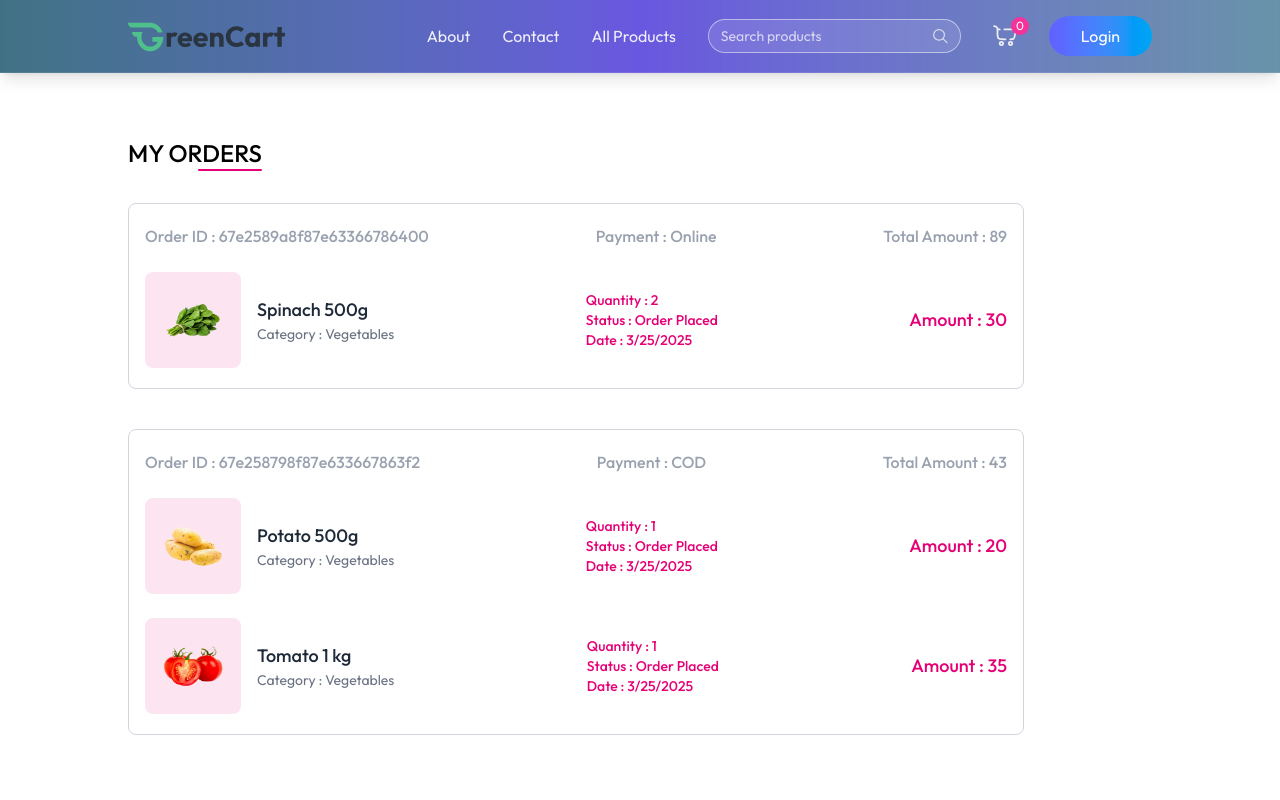
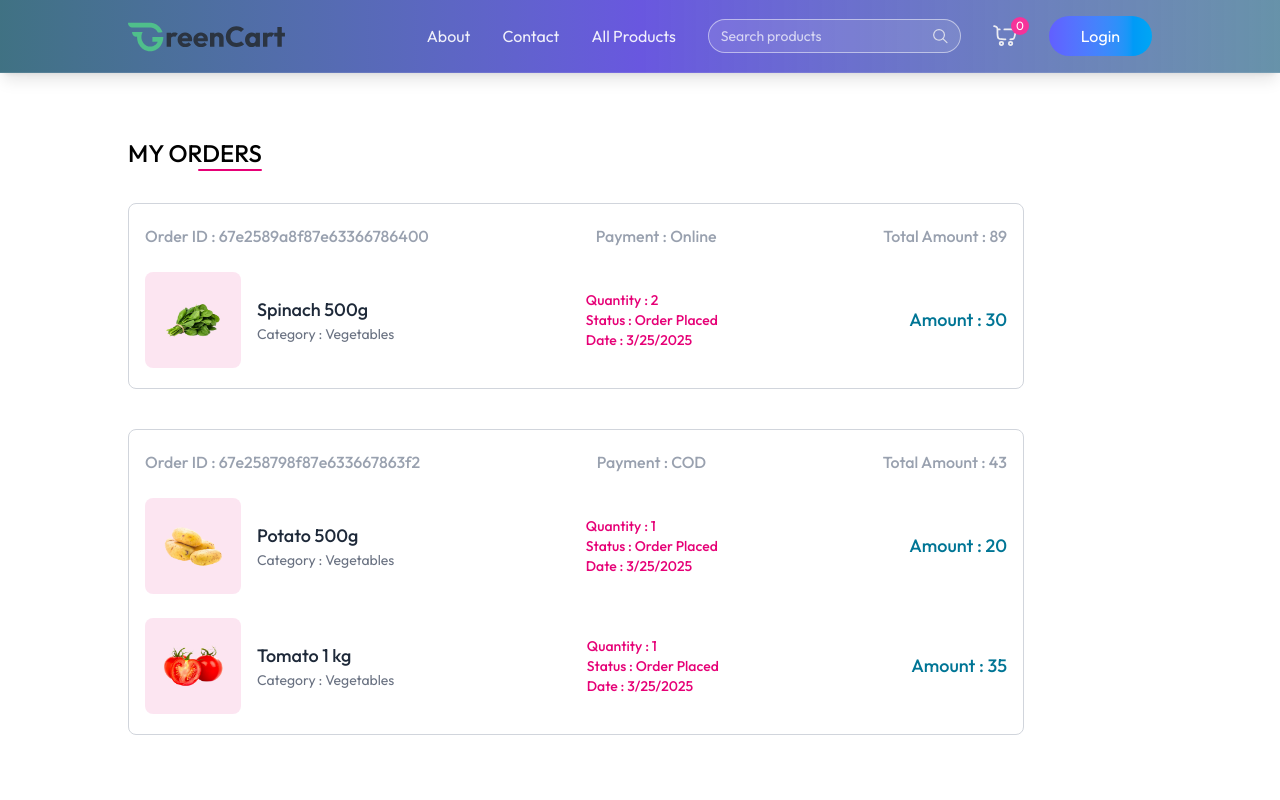
Before and after one commit to Amitkumersarkar/GMartBD-Ecommerce-Website, a React (Vite) app: page /myOrders in a window 1280 px wide. Shown: the top 800 px of the page. Built offline with nearby package versions, Linux system fonts and the light colour scheme.

Commit message:
small changes

```diff
--- a/src/pages/MyOrders/MyOrders.jsx
+++ b/src/pages/MyOrders/MyOrders.jsx
@@ -72,7 +72,7 @@ const MyOrders = () => {
                                 </p>
                             </div>
 
-                            <p className="text-pink-600 text-lg font-medium">
+                            <p className="text-cyan-700 text-lg font-medium">
                                 Amount : {currency}
                                 {item.product.offerPrice *
                                     (item.quantity ?? 1)}
```
